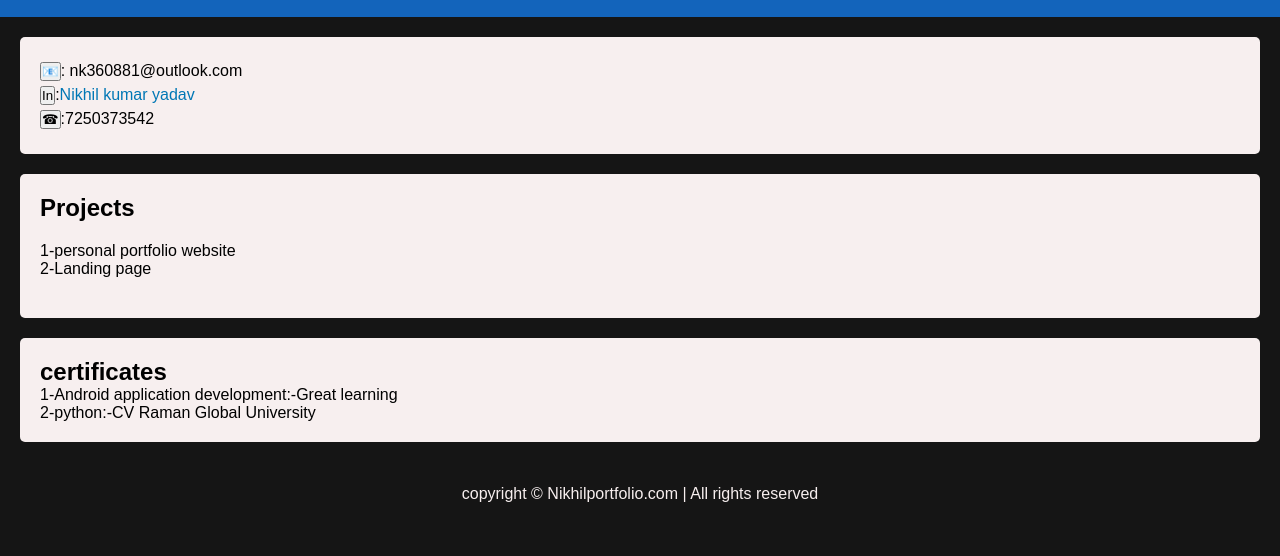
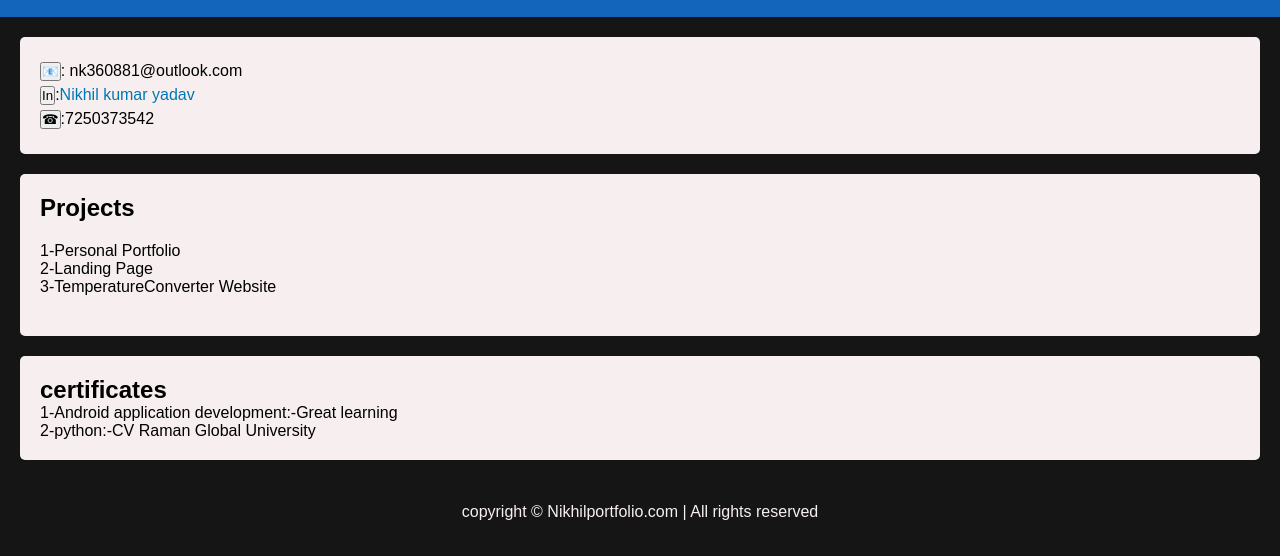
Before and after one commit to yadnik07/NIKHIL_OIBSIP_PORTFOLIO, a plain HTML site: page index.html in a window 1280 px wide. Shown: the part 244-800 px from the top of the page. Drawn offline with Linux system fonts and the light colour scheme.

Commit message:
Update index.html

```diff
--- a/index.html
+++ b/index.html
@@ -27,8 +27,9 @@
         <h2>Projects</h2>
         <div class="project">
 
-            <p>1-personal portfolio website </p>
-            <p>2-Landing page </p>
+            <p>1-Personal Portfolio </p>
+            <p>2-Landing Page </p>
+            <P>3-TemperatureConverter Website</P>
         </div>
 
     </section>
```
